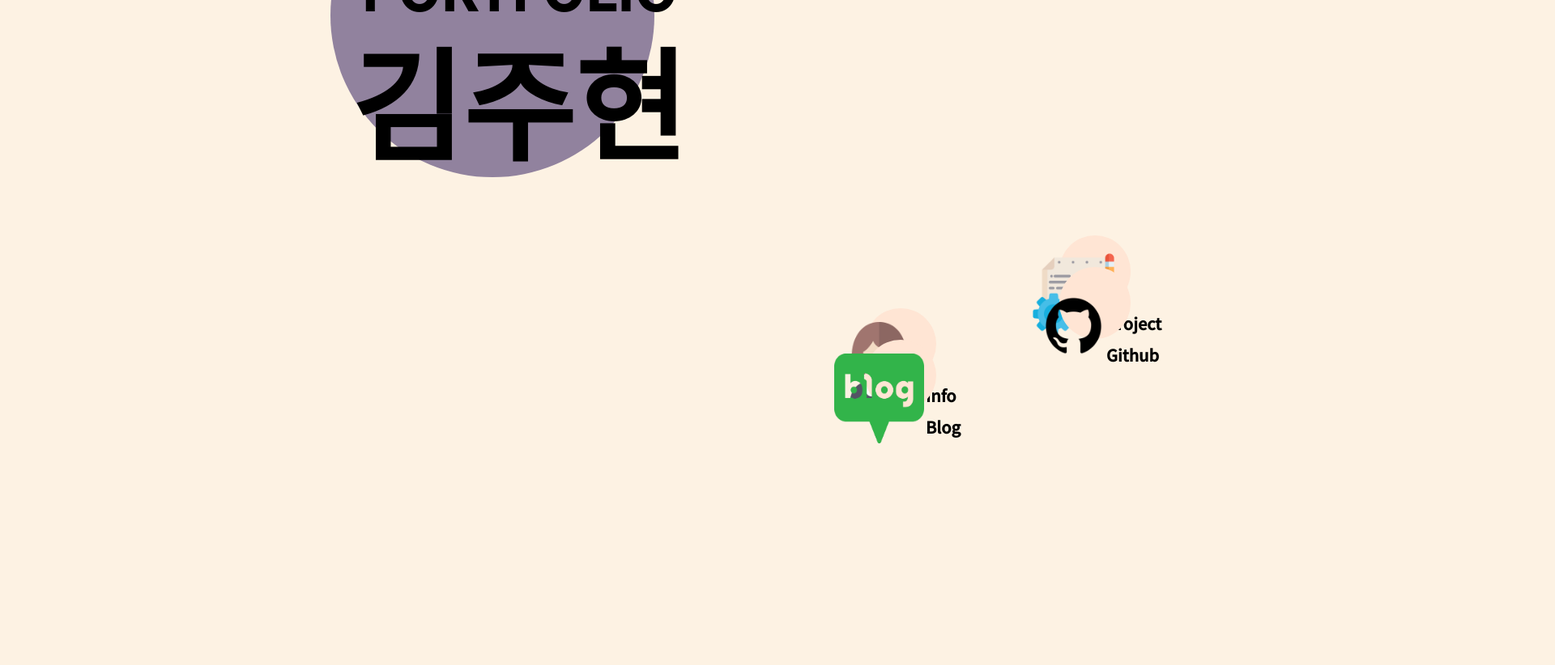
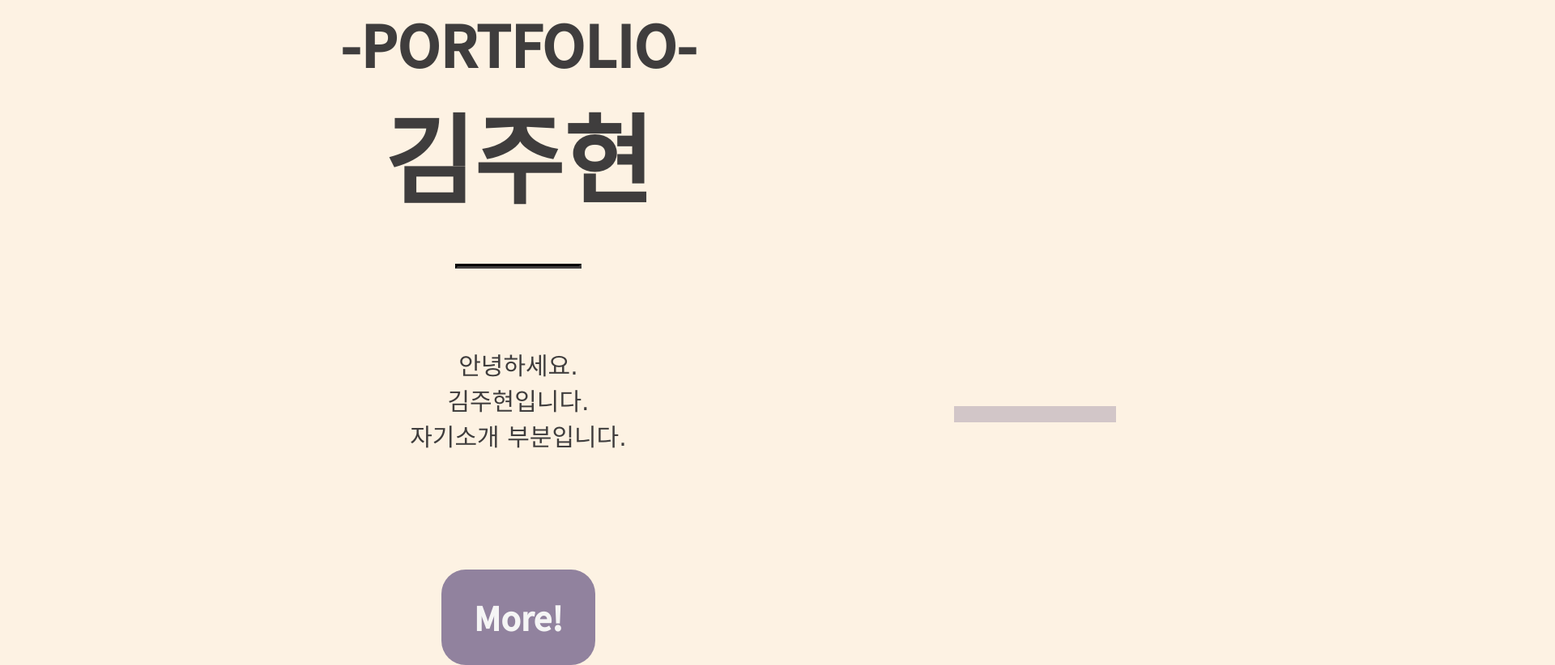
Before and after one commit to isbley/project_startview, a plain HTML site: page project_StartView.html in a window 1280 px wide. Shown: the part 167-989 px from the top of the page at 81% size, 1920 px wide, since content can reach past the window. Before the commit the page ends 800 px from the top, so only its background shows below. Drawn offline with Linux system fonts and the light colour scheme.

Commit message:
Update project_StartView.html

```diff
--- a/project_StartView.html
+++ b/project_StartView.html
@@ -9,12 +9,37 @@
    <link href="https://fonts.googleapis.com/css2?family=Noto+Sans+KR:wght@500&display=swap" rel="stylesheet">
    <style>
       * {font-family: 'Noto Sans KR', sans-serif;}
-      body {text-align: center; background-color: rgb(253, 242, 227);}
+      body {
+         text-align: center;
+         background-color: rgb(253, 242, 227);}
+
+      .introduce {
+         font-size: 30px;
+         height: 3em auto;
+         color: rgb(63, 61, 61);
+         font-family: Verdana, Geneva, Tahoma, sans-serif ;
+         /* font-family: 'Noto Sans KR', sans-serif; */
+      }
 
       /* portfoilo, name css */
-      .portfolio {font-size: 70px; margin-top: 100px;}
-      .name {font-size: 150px; margin-top: -90px;}
+      .portfolio {
+         font-size: 70px;
+         margin-top: 170px;
+         color:rgb(63, 61, 61);
+         font-family: 'Black Han Sans', sans-serif;
+      }
+      .name {
+         align-items: center;
+         font-size: 120px; color:rgb(63, 61, 61);
+         font-family: 'Black Han Sans', sans-serif;
+      }
 
+      hr {
+         border-color: rgb(63, 61, 61);
+         border-width: 3px;
+         width: 150px;
+         margin: 3em auto;
+      }
       /* about me css */
       /* .aboutme {
          background-color: rgb(255, 229, 212);
@@ -28,97 +53,131 @@
       } */
 
       /* url 연결 이미지 전체 css */
-      .info, .project, .blog, .git {
-         background-color: rgb(255, 229, 212);
+      /* .info, .project, .blog, .git {
+         background-color: gray;
          border-radius: 50%;
-         width: 7%;
-         padding-bottom: 7%;
-         margin: 100px 0px 0px 1060px;
-         position: relative;
+         width: 111px;
+         height: 111px;
+      } */
+
+      /* url 연결 원 개별 css */
+      /* .info {
+         margin: 1000px 0px 0px 0px;
       }
+      .project {
+         margin: -350px 0px 0px 0px;
+      }
+      .blog {
+         margin: 0px 0px 0px 0px;
+      }
+      .git {
+         margin: -350px 0px 0px 0px;
+      } */
 
       /* url 연결 이미지 개별 css */
-      .info {
-         margin: 100px 0px 0px 1060px;
-      }
-      .project {
-         margin: -178px 0px 0px 1300px;
-      }
-      .blog {
-         margin: 40px 0px 0px 1060px;
-      }
-      .git {
-         margin: -178px 0px 0px 1300px;
-      }
+      /* .infoimg {
+         margin: 0px 330px 0px 0px;
+         position: relative;
+         z-index: 1;
+      } */
 
       /* url 연결 텍스트 전체 css */
-      .infotext, .projecttext, .blogtext, .gittext {
+      /* .infotext, .projecttext, .blogtext, .gittext {
          text-align: center;
-         margin: 0px 0px 0px 1060px;
-         font-size: 20px;
-         position: absolute;
-      }
-
+         font-size: 30px;
+      } */
       /* url 연결 텍스트 개별 css */
       .infotext {
-         text-align: center;
-         margin: 5px 0px 0px 1135px;
+         display: inline-block;
+         padding: 30px 40px;
+         border-radius: 30px;
+         background-color: rgb(145, 130, 158);
+         font-weight: 400px;
+         font-size: 40px;
+         text-decoration: none;
+         font-family: 'Black Han Sans', sans-serif;
+         /* box-shadow: 10px 10px 10px 0 rgba(80, 80, 80, .5); */
+         color: whitesmoke;
+         /* line-height: 1.5; */
+         cursor: pointer;
+         /* margin: 0px 0px 0px 0px; */
       }
-      .projecttext {
-         text-align: center;
-         margin: 5px 0px 0px 1358px;
+      /* .projecttext {
+         margin: 0px 0px 0px 0px;
       }
       .blogtext {
-         text-align: center;
-         margin: 5px 0px 0px 1135px;
+         margin: 0px 0px 0px 0px;
       }
       .gittext {
-         text-align: center;
-         margin: 5px 0px 0px 1358px;
-      }
+         margin: 0px 0px 0px 0px;
+      } */
 
       /* 링크 css */
-      a {text-decoration: none; color: black;}
-      a:active {text-decoration: none; color: black;}
+      a {text-decoration: none; color: whitesmoke;}
+      a:active {text-decoration: none; color: rgb(210, 200, 216);}
       a:hover {text-decoration:underline; }
 
       /* image css */
       img {
-         text-align: center;
-         width: 111px;
-         height: 111px;
-         position: absolute;
+         width: 122px;
+         height: 122px;
          right: 18%;
          top: 19%;
       }
 
-      imgcircle {
+      .imgcircle {
          margin-left: auto; margin-right: auto;
       }
       /* circle css */
-      .circle1 {
+      /* .circle1 {
          width: 400px;
          height : 400px;
          border-radius: 50%;
          background-color: rgb(145, 130, 158);
          margin : -600px 0px 0px 400px;
+      } */
+      .circle1 {
+         width: 200px;
+         height : 20px;
+         background-color: rgb(145, 130, 158, 0.4);
+         margin : -320px 0px 0px 1170px;
       }
-      .circle2 {
-         width: 640px;
-         height : 1280px;
+      /* .hr1 {
+         width: 200px;
+         height : 20px;
+         background-color: rgb(145, 130, 158, 0.5);
+         border: none;
+         margin : 0px 0px 20px 0px;
+      }
+      .hr2 {
+         width: 200px;
+         height : 20px;
+         background-color: rgb(145, 130, 158, 0.5);
+         border: none;
+         margin : 0px 0px 30px 0px;
+      } */
+      /* .circle2 {
+         width: 890px;
+         height : 890px;
          border-radius: 640px 0px 0px 640px;
+         border-radius: 50%;
          background-color: rgb(215, 226, 154);
-         margin : -900px 0px 0px 1911px;
-      }
+         margin : -570px 0px 0px 1001px;
+         position: relative;
+         z-index: -1;
+      } */
    </style>
 </head>
 <body>
-   <div>
+   <div class="room">
       <header>
          <!-- portfoilo, name css -->
-         <p class="portfolio"><b>-PORTFOLIO-</b></p>
-         <p class="name"><b> 김주현 </b></p>
+         <div class="portfolio"><b>-PORTFOLIO-</b></div>
+         <div class="name"><b> 김주현 </b></div>
       </header>
+      <hr>
+      <br>
+      <br>
    </div>
    <!-- <div align="center">
       <nav>
@@ -128,35 +187,41 @@
    </div> -->
    <div class="imgcircle">
       <section>
+         <div class="introduce">
+            안녕하세요.
+            <br>
+            김주현입니다.
+            <br>
+            자기소개 부분입니다.
+         </div>
+         <div><br><br><br><br><br><br></div>
          <!-- url 연결 css -->
-         <div class="info">
-            <a href="project.html" target="_blank"><img src="인물.png"></a>
-         </div>
-         <div class="infotext">
-            <a href="project.html" target="_blank"><b>Info</b></a>
-         </div>
-         <div class="project">
-            <a href="project.html" target="_blank"><img src="project1.png"></a>
-         </div>
-         <div class="projecttext">
+         <!-- <span class="info"><a href="project.html" target="_blank"><img src="인물.png"></a></span> -->
+         <span class="infotext">
+            <a href="project.html" target="_blank"><b>More!</b></a>
+         </span>
+         <!-- <div><br><br></div>
+         <span class="project"><a href="project.html" target="_blank"><img src="project1.png"></a></span>
+         <span class="projecttext">
             <a href="project.html" target="_blank"><b>Project</b></a>
-         </div>
-         <div class="blog">
-            <a href="https://blog.naver.com/o_bley" target="_blank"><img src="블로그2.png"></a>
-         </div>
-         <div class="blogtext">
+         </span>
+         <div><br><br></div>
+         <span class="blog"><a href="https://blog.naver.com/o_bley" target="_blank"><img src="블로그2.png"></a></span>
+         <span class="blogtext">
             <a href="https://blog.naver.com/o_bley" target="_blank"><b>Blog</b></a>
-         </div>
-         <div class="git">
-            <a href="https://github.com/isbley/github.git" target="_blank"><img src="github.png"></a>
-         </div>
-         <div class="gittext">
+         </span>
+         <div><br><br></div>
+         <span class="git"><a href="https://github.com/isbley/github.git" target="_blank"><img src="github.png"></a></span>
+         <span class="gittext">
             <a href="https://github.com/isbley/github.git" target="_blank" ><b>Github</b></a>
-         </div>
+         </span> -->
       </section>
    </div>
    <!-- circle css -->
-   <div class="circle1"></div>
+   <div class="circle1">
+      <!-- <hr class="hr1">
+      <hr class="hr2"> -->
+   </div>
    <div class="circle2"></div>
 </body>
 </html>
```
